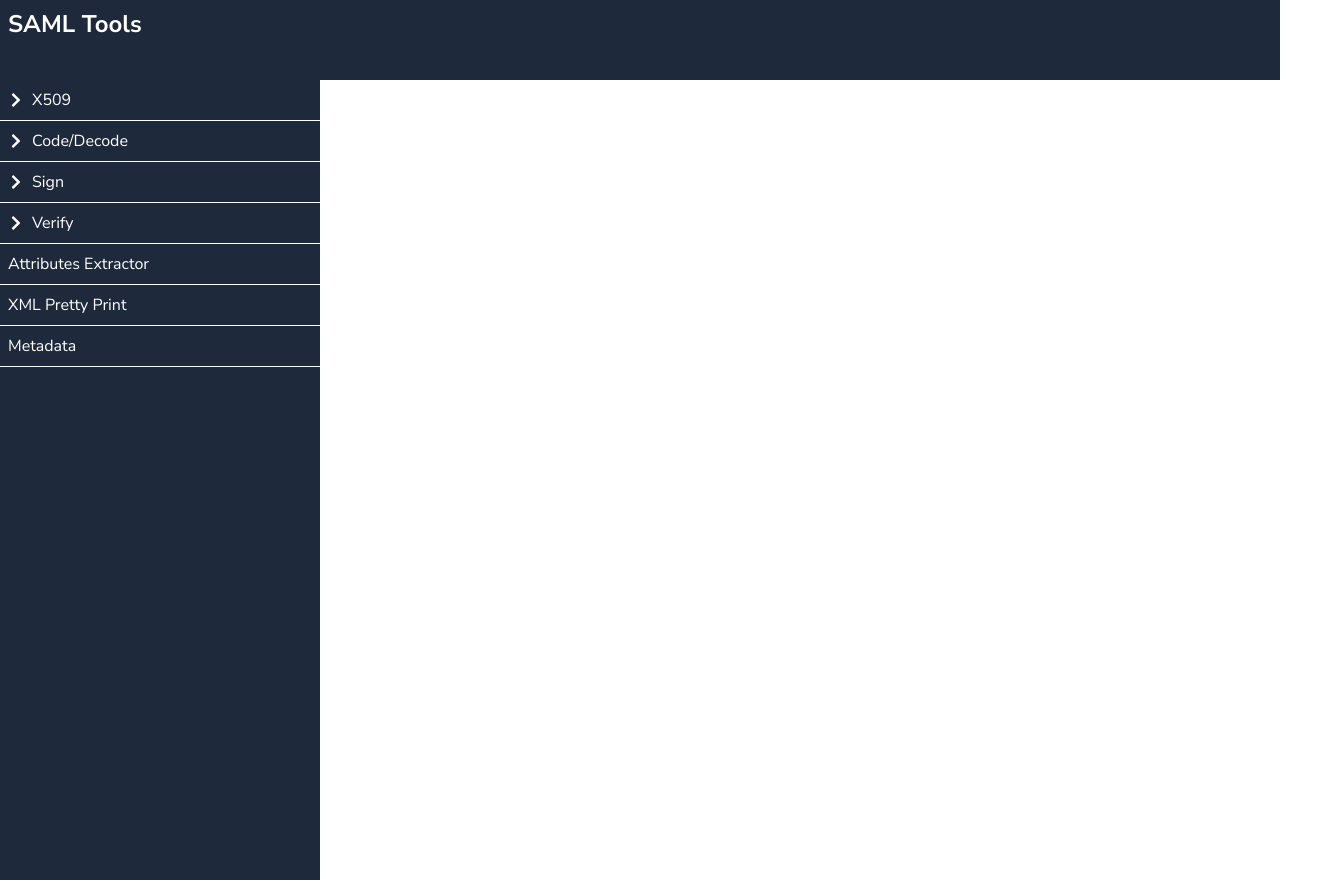
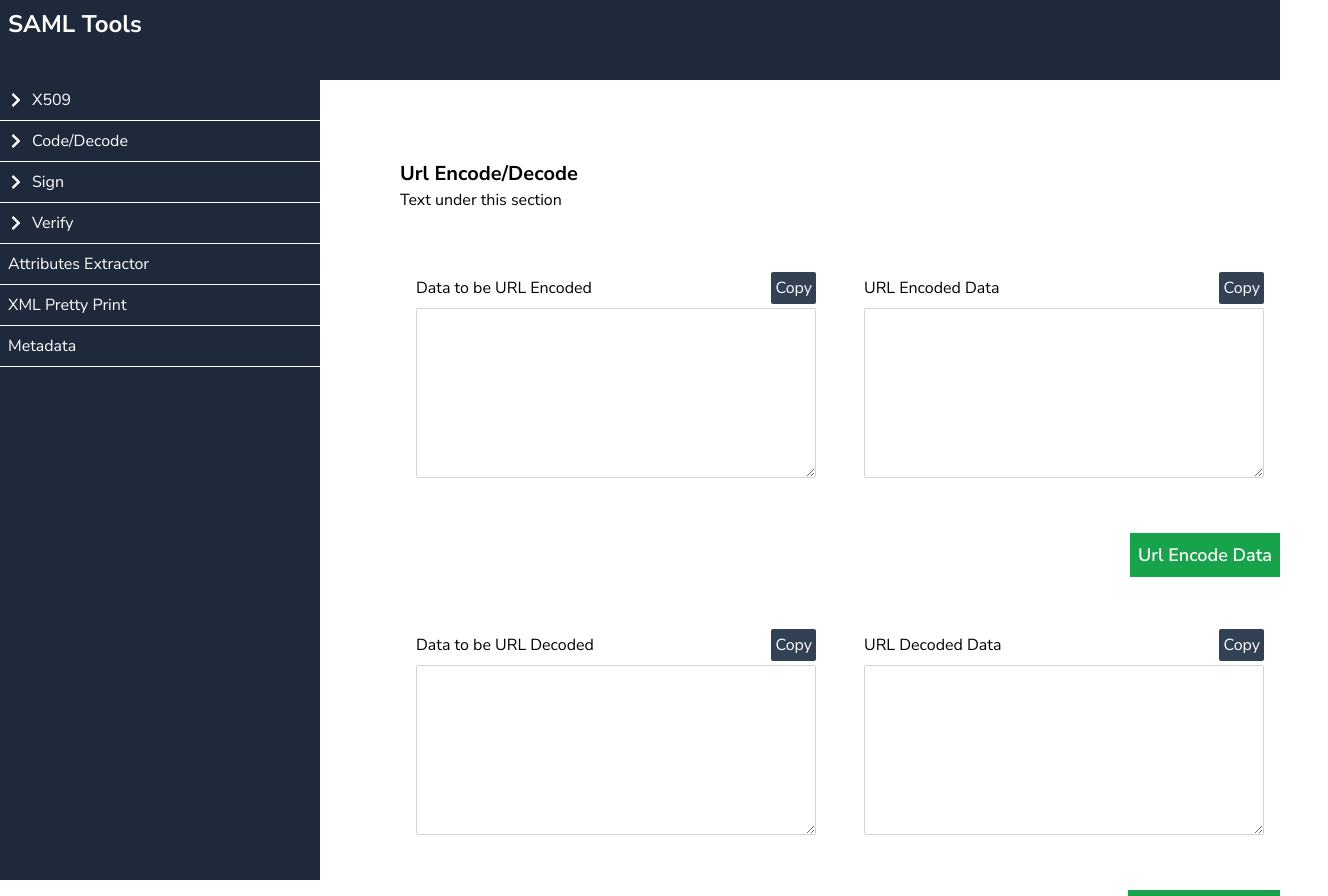
Before and after one commit to shammirbaig/saml-tools, a React (Create React App) app: page /url-encode-decode in a window 1280 px wide. Shown: the top 896 px of the page, 1328 px wide, since content can reach past the window. Built offline with nearby package versions, Linux system fonts and the light colour scheme.

Commit message:
added url encode decode page

```diff
--- a/src/App.js
+++ b/src/App.js
@@ -9,6 +9,7 @@
 import FormatX509 from './pages/FormatX509';
 import FormatPrivateKey from './pages/FormatPrivateKey';
 import Base64 from './pages/Base64';
+import UrlEncodeDecode from './pages/UrlEncodeDecode';
 
 function App() {
   return (
@@ -27,6 +28,7 @@
         <Route path="/format-x509-certificate" element={<FormatX509 />} />
         <Route path="/format-private-key" element={<FormatPrivateKey />} />
         <Route path="/base64" element={<Base64/>} />
+        <Route path="/url-encode-decode" element={<UrlEncodeDecode/>} />
 
       </Routes>
     </div>
--- /dev/null
+++ b/src/pages/UrlEncodeDecode.js
@@ -0,0 +1,83 @@
+import React from "react";
+import InputField from "../components/InputField";
+import InputBox from "../components/InputBox";
+import { useState } from "react";
+
+
+const UrlEncodeDecode = () => {
+    const [PrivateKey, setPrivateKey] = useState("");
+    const [PrivateKeyWithHeader, setPrivateKeyWithHeader] = useState("");
+    const [PrivateKeyWithString, setPrivateKeytWithString] = useState("");
+
+
+
+
+    const handleSubmit = (e) => {
+        e.preventDefault();
+        const formData = {
+            PrivateKey
+        };
+
+        fetch("url", {
+            method: "POST",
+            headers: {
+                "Content-Type": "application/json",
+            },
+            body: JSON.stringify(formData),
+        })
+            .then((response) => response.json())
+            .then((data) => {
+                console.log(data);
+            })
+            .catch((error) => {
+                console.error(error);
+            });
+    };
+
+
+
+    return (
+        <div className="content relative ml-12 w-full p-8">
+            <h1 className="text-xl font-bold"> Url Encode/Decode</h1>
+            <p> Text under this section</p>
+
+
+            <div className="mt-6 flex flex-wrap">
+                <div className="flex w-full">
+                    <form className="w-full lg:w-1/2" onSubmit={handleSubmit}>
+                        <div className="w-full pt-4 pb-4 pr-4 ">
+                            <InputBox  onChange={(e) => { setPrivateKey(e.target.value) }} title={"Data to be URL Encoded"} width={"100%"} height={"170px"} />
+                        </div>
+                    </form>
+                    <div className="w-full pt-4 pb-4 pr-4 lg:w-1/2 ">
+                        <InputBox onChange={(e) => { setPrivateKey(e.target.value) }} title={"URL Encoded Data"} width={"100%"} height={"170px"} />
+                    </div>
+                </div>
+                <div className="w-full  mt pt-4 pb-4 pr-4">
+                <button type="submit" className="p-2 float-right bg-green-600 text-white text-lg font-semibold">
+                 Url Encode Data
+                </button>
+              </div>
+
+                <div className="flex w-full">
+                    <form className="w-full lg:w-1/2" onSubmit={handleSubmit}>
+                        <div className="w-full pt-4 pb-4 pr-4 ">
+                            <InputBox onChange={(e) => { setPrivateKey(e.target.value) }} title={"Data to be URL Decoded"} width={"100%"} height={"170px"} />
+                        </div>
+                    </form>
+                    <div className="w-full lg:w-1/2 pt-4 pb-4 pr-4 ">
+                        <InputBox onChange={(e) => { setPrivateKey(e.target.value) }} title={"URL Decoded Data"} width={"100%"} height={"170px"} />
+                    </div>
+                </div>
+                <div className="w-full pt-4 pb-4 pr-4">
+                <button type="submit" className="p-2 float-right bg-green-600 text-white text-lg font-semibold">
+                Url Decode Data
+                </button>
+              </div>
+
+            </div>
+        </div>
+    );
+}
+
+export default UrlEncodeDecode;
```
